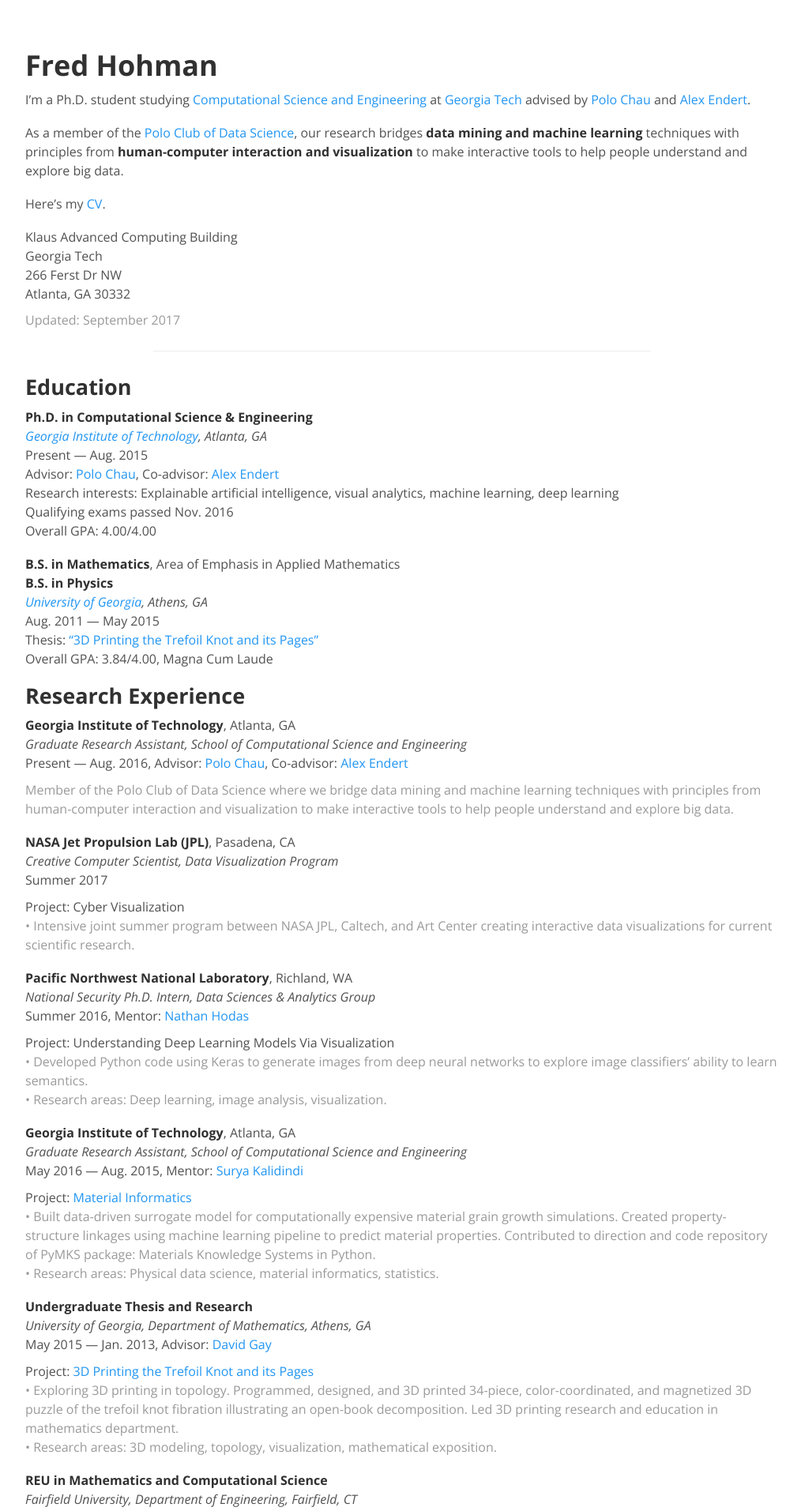
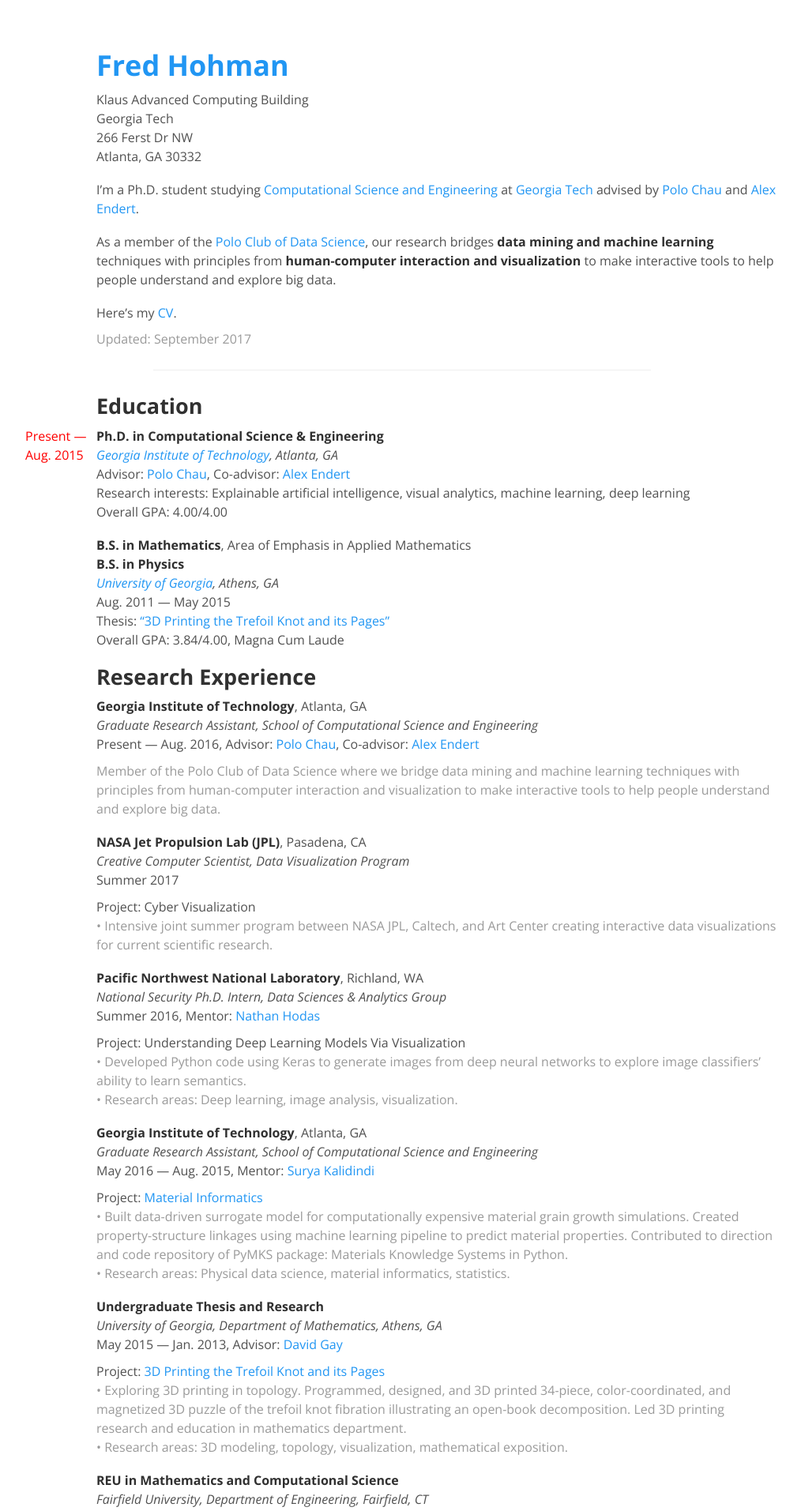
Before and after one commit to fredhohman/fredhohman.github.io, a Jekyll site: the page built from cv.md, in a window 1280 px wide. Shown: the top 1913 px of the page at 79% size, without its empty margins (131-1145 px from the left). Built offline with Jekyll 4.4.1, drawn with Linux system fonts in a browser that asks for light colours; some of the changed text lies outside the part shown.

Commit message:
correct date css, finally!

```diff
--- a/_sass/_cv.scss
+++ b/_sass/_cv.scss
@@ -1,5 +1,6 @@
 #cv h1, #cv h2, #cv h3, #cv h4, #cv h5, #cv h6, #cv p, #cv blockquote, #cv ul, #cv ol, #cv dl, #cv table, #cv time, #cv .message, #cv .highlight, #cv .gist-file, #cv .pagination{
 	max-width: 55rem; //should match .container max-width above
+	margin-left: 5rem;
 }
 
 #cv p, #cv .post-date {
@@ -17,3 +18,22 @@
 #cv h3 {
 	margin-top: 0rem;
 }
+
+// #cv h2::before {
+// 	width: 5rem;
+// 	content: "hi";
+// 	background-color: red;
+// }
+
+#cv .cv-left-date {
+	margin-left: -5rem;
+	color: red;
+	// text-align: right;
+	width: 5rem;
+	display: inline-block;
+	// font-size: 8px;
+	margin-top:0;
+	margin-bottom:0;
+	margin-right:0;
+	padding:0;
+}
--- a/cv.md
+++ b/cv.md
@@ -4,18 +4,17 @@
 permalink: cv/
 ---
 
-# Fred Hohman
+# [Fred Hohman][fred]
+Klaus Advanced Computing Building
+Georgia Tech
+266 Ferst Dr NW
+Atlanta, GA 30332
 
 I’m a Ph.D. student studying [Computational Science and Engineering][cse] at [Georgia Tech][gt] advised by [Polo Chau][polo] and [Alex Endert][alex].
 
 As a member of the [Polo Club of Data Science][poloclub], our research bridges **data mining and machine learning** techniques with principles from **human-computer interaction and visualization** to make interactive tools to help people understand and explore big data.
 
 Here's my [CV][cv].
-
-Klaus Advanced Computing Building
-Georgia Tech
-266 Ferst Dr NW
-Atlanta, GA 30332
 
 <!-- <figure>
   <img class="full" src="/images/me4.JPG" alt="That's me.">
@@ -29,12 +28,10 @@
 
 ## Education
 
-**Ph.D. in Computational Science & Engineering**
-*[Georgia Institute of Technology][gt], Atlanta, GA*
-Present — Aug. 2015
+<span class="cv-left-date">Present —</span>**Ph.D. in Computational Science & Engineering**
+<span class="cv-left-date">Aug. 2015</span>*[Georgia Institute of Technology][gt], Atlanta, GA*
 Advisor: [Polo Chau][polo], Co-advisor: [Alex Endert][alex]
 Research interests: Explainable artificial intelligence, visual analytics, machine learning, deep learning
-Qualifying exams passed Nov. 2016
 Overall GPA: 4.00/4.00
 
 **B.S. in Mathematics**, Area of Emphasis in Applied Mathematics
@@ -255,8 +252,8 @@
 
 
 ## Professional Activities
+
 ### Reviewer
-
 Symposium on Visualization in Data Science (**VDS**) at IEEE VIS 2017
 IEEE Visual Analytics Science and Technology (**VAST**) 2017
 ACM SIGKDD Conference on Knowledge Discovery and Data Mining (**KDD**) 2017
```
Also changed, not shown: other parts of cv.md (+3 -1 lines).
